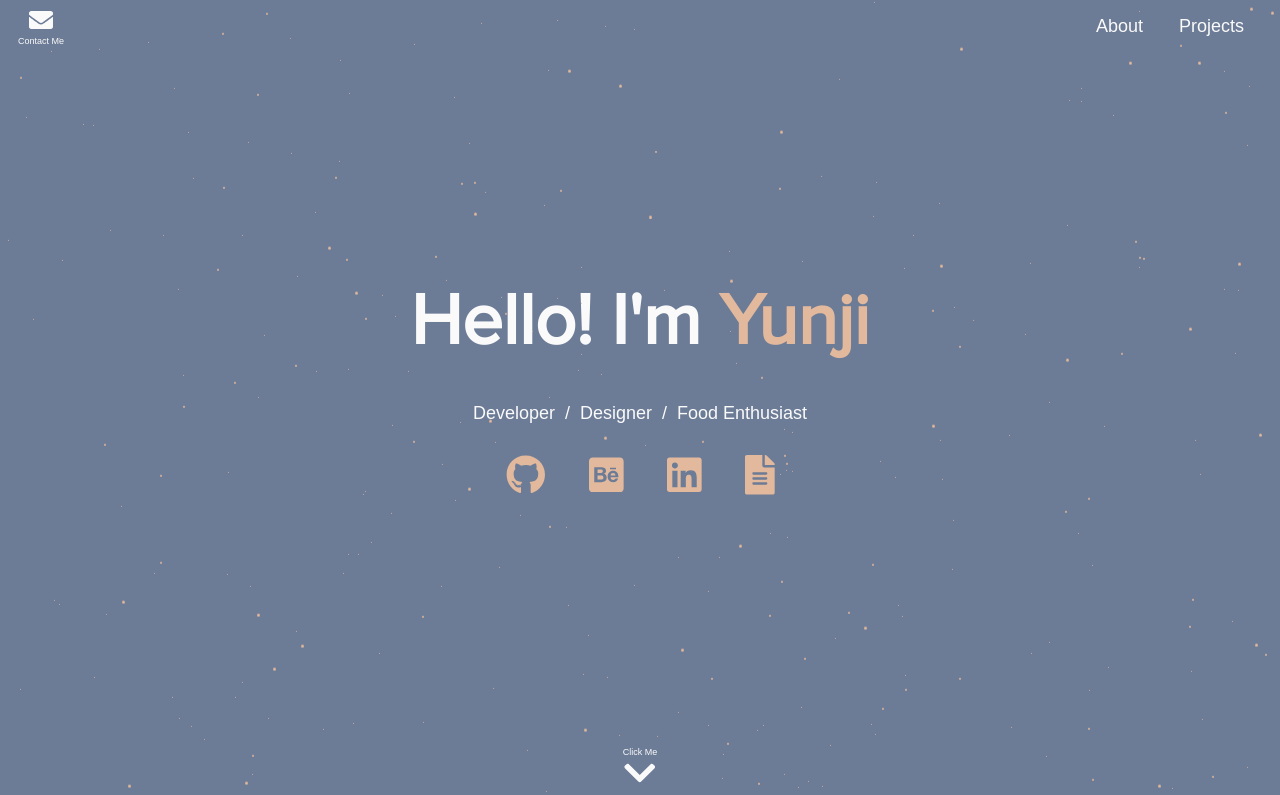
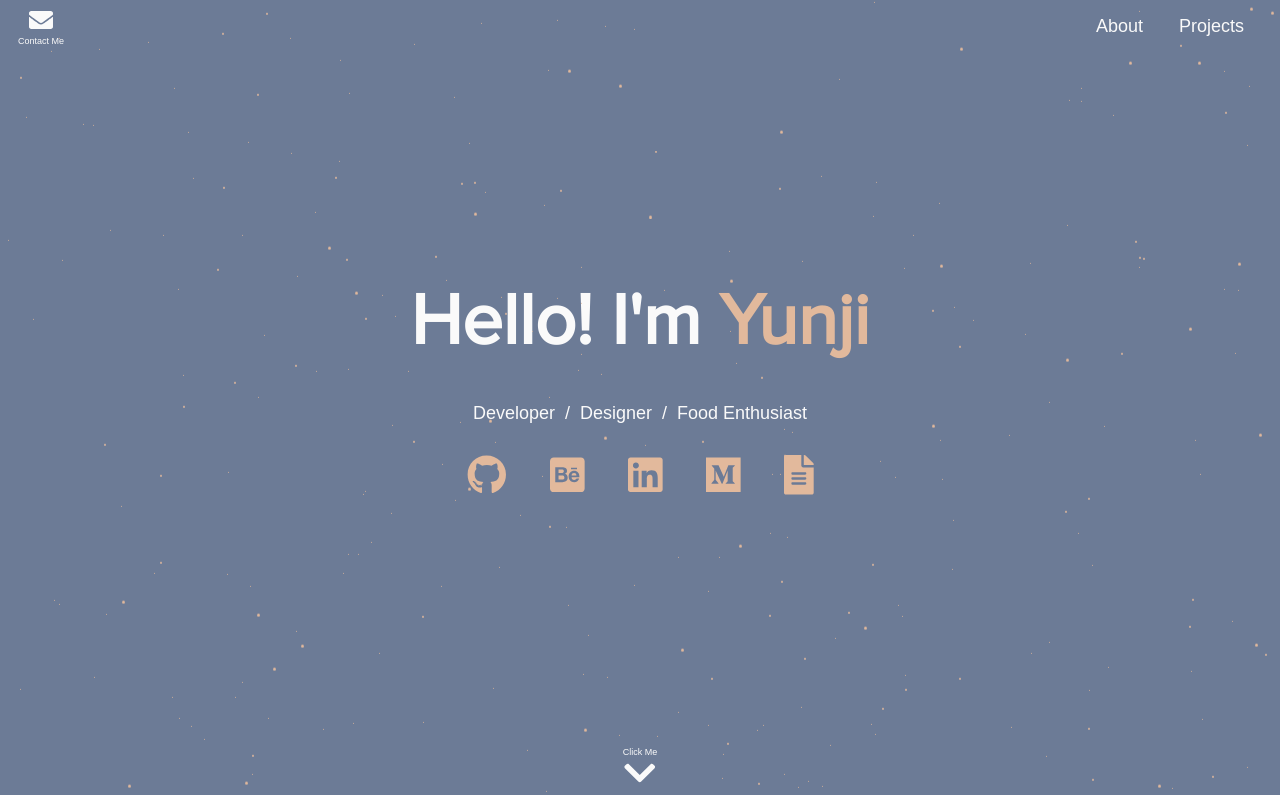
Before and after one commit to yunjilee/yunjilee.github.io, a React (Create React App) app: page / in a window 1280 px wide. Shown: the top 795 px of the page. Built offline with nearby package versions, Linux system fonts and the light colour scheme.

Commit message:
Add medium icon

```diff
--- a/src/js/components/SocialIcons/SocialIcons.js
+++ b/src/js/components/SocialIcons/SocialIcons.js
@@ -12,6 +12,7 @@ const SocialIcons = (props, context) => {
 	        <a target="_blank" rel="noopener noreferrer" href="https://github.com/yunjilee" style={ { color: theme.iconColor } }><i className="fab fa-github"></i></a>
 					<a target="_blank" rel="noopener noreferrer" href="https://www.behance.net/yunjileebb11" style={ { color: theme.iconColor } }><i className="fab fa-behance-square"></i></a>
 					<a target="_blank" rel="noopener noreferrer" href="https://www.linkedin.com/in/yunjilee" style={ { color: theme.iconColor } }><i className="fab fa-linkedin"></i></a>
+					<a target="_blank" rel="noopener noreferrer" href="https://medium.com/@yunjilee_22134" style={ { color: theme.iconColor } }><i className="fab fa-medium"></i></a>
 					<a target="_blank" rel="noopener noreferrer" href="https://www.dropbox.com/s/qcgwt7psfmeve0h/yl_resume.pdf?dl=0" style={ { color: theme.iconColor } }><i className="fa fa-file-alt"></i></a>
 	      </div>
 			)}
```
